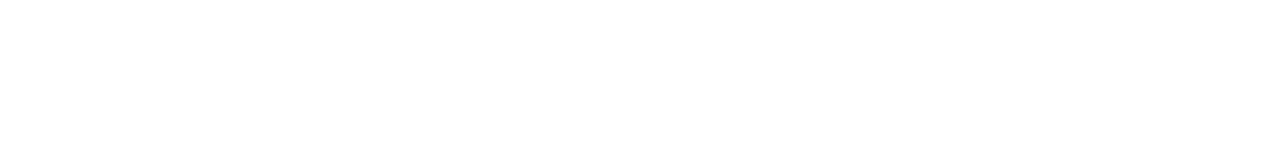
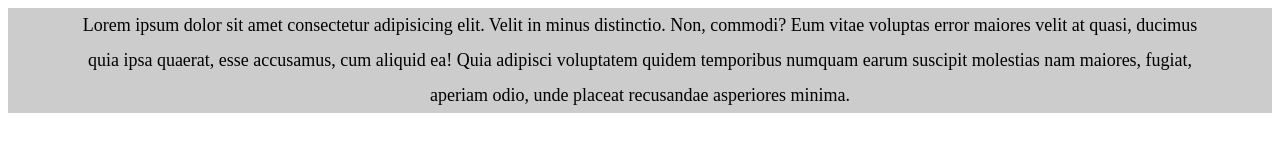
Before and after one commit to Fairy88/intensive, a plain HTML site: page index.html in a window 1280 px wide. Drawn offline with Linux system fonts and the light colour scheme.

Commit message:
content ready

```diff
--- a/index.html
+++ b/index.html
@@ -5,8 +5,11 @@
     <meta name="viewport" content="width=device-width, initial-scale=1.0">
     <meta http-equiv="X-UA-Compatible" content="ie=edge">
     <title>Document</title>
+    <link rel="stylesheet" href="main.css">
 </head>
 <body>
-
+    <main>
+        <p>Lorem ipsum dolor sit amet consectetur adipisicing elit. Velit in minus distinctio. Non, commodi? Eum vitae voluptas error maiores velit at quasi, ducimus quia ipsa quaerat, esse accusamus, cum aliquid ea! Quia adipisci voluptatem quidem temporibus numquam earum suscipit molestias nam maiores, fugiat, aperiam odio, unde placeat recusandae asperiores minima.</p>
+    </main>
 </body>
 </html>
--- a/main.css
+++ b/main.css
@@ -0,0 +1,10 @@
+main{
+    background-color: #ccc;
+}
+main p{
+    margin: 0 auto;
+    max-width: 1140px;
+    font-size: 18px;
+    text-align: center;
+    line-height: 35px;
+}
```
